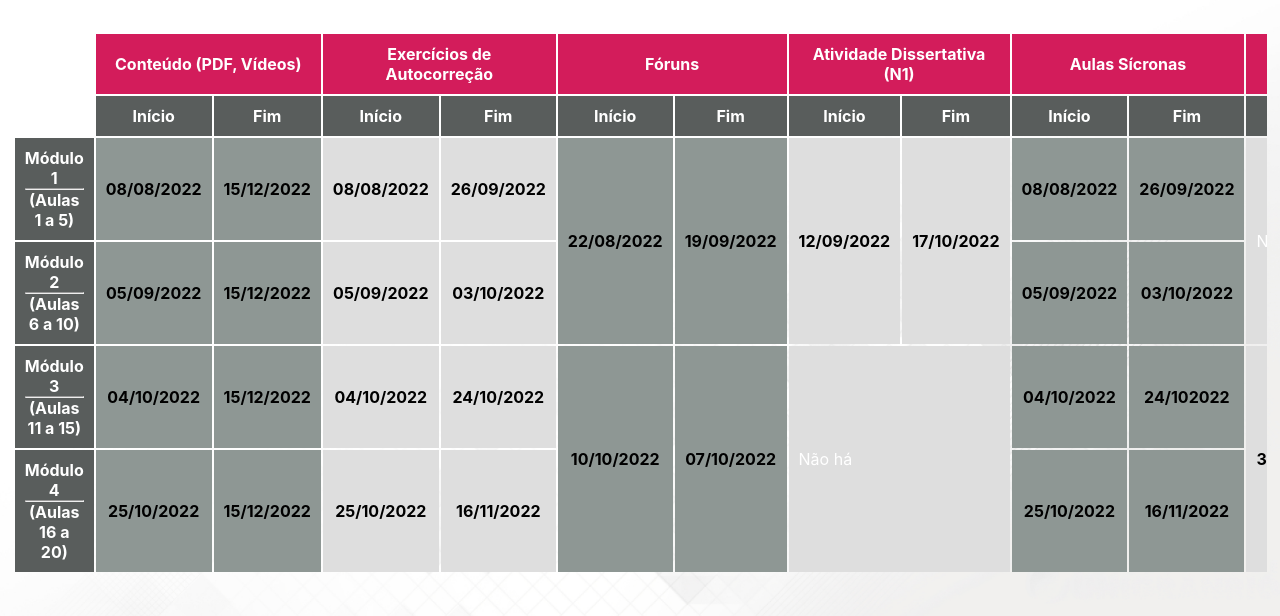
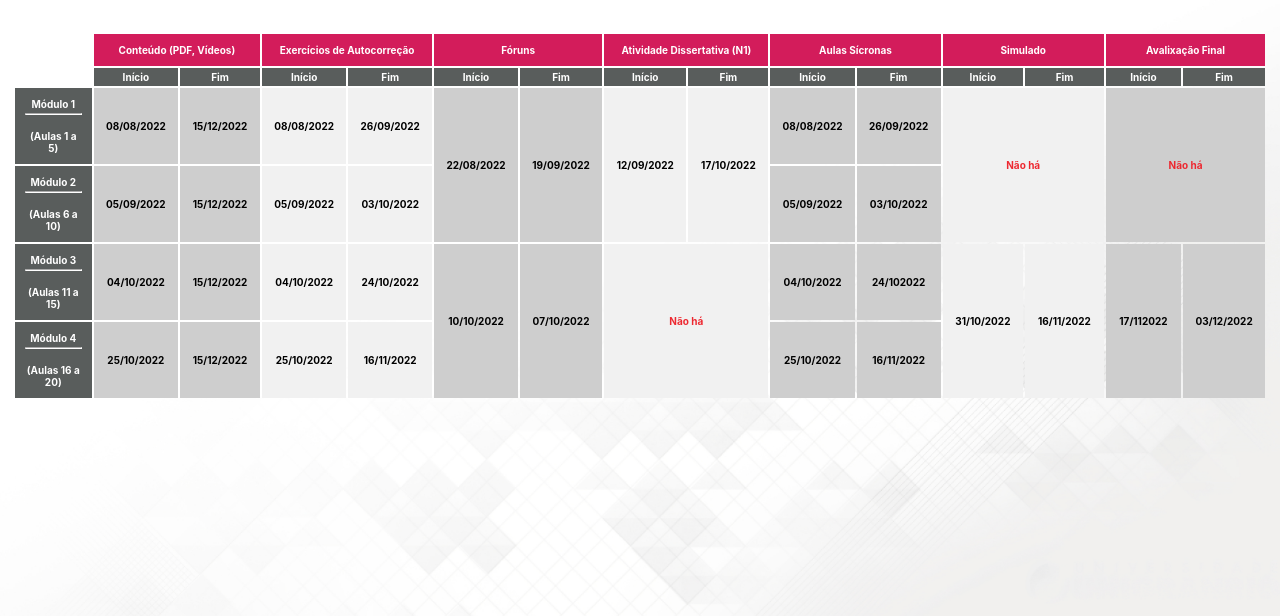
Before and after one commit to TMoraesTI/AFYA, a plain HTML site: page calendarioDuplo/index.html in a window 1280 px wide. Both pictures are taken after a click on the link "view_column". Shown: the part 150-766 px from the top of the page. Drawn offline with nearby package versions, Linux system fonts and the light colour scheme.

Commit message:
Add files via upload

```diff
--- a/calendarioDuplo/style.css
+++ b/calendarioDuplo/style.css
@@ -182,6 +182,9 @@ a{
 .divisaoTabelas{
   margin: auto;
 }
+.tabela{
+  font-size: 10px;
+}
 
 #tituloNome{
   background: #D31C5B;
@@ -193,8 +196,8 @@ a{
   background-color: #595D5C;
 }
 .nomeData{
-  width: 105px;
-  padding: 10px;
+  width: 100px;
+  padding: 3px;
 }
 
 .nomeModulo{
@@ -202,17 +205,22 @@ a{
   background-color: #595D5C;
   padding: 10px;
 }
-.data{
-  color: #000000;
+.data, .semData{
   font-weight: bold;
   text-align: center;
 }
+.data{
+  color: #000000;
+}
+.semData{
+  color: #ED2830;
+}
 #cor1{
-  background-color: #8E9794;
+  background-color: #cecece;
   padding: 10px;
 }
 #cor2{
-  background-color: #dedede;
+  background-color: #f1f1f1;
   padding: 10px;
 }
 
@@ -224,6 +232,11 @@ a{
 .calendarioTabelaMostrar{
   color: #ffffff;
   display: flex;
+}
+hr{
+  border-color: #ffffff;
+  margin-bottom: 15px;
+  margin-top: 3px;
 }
 
 
```
